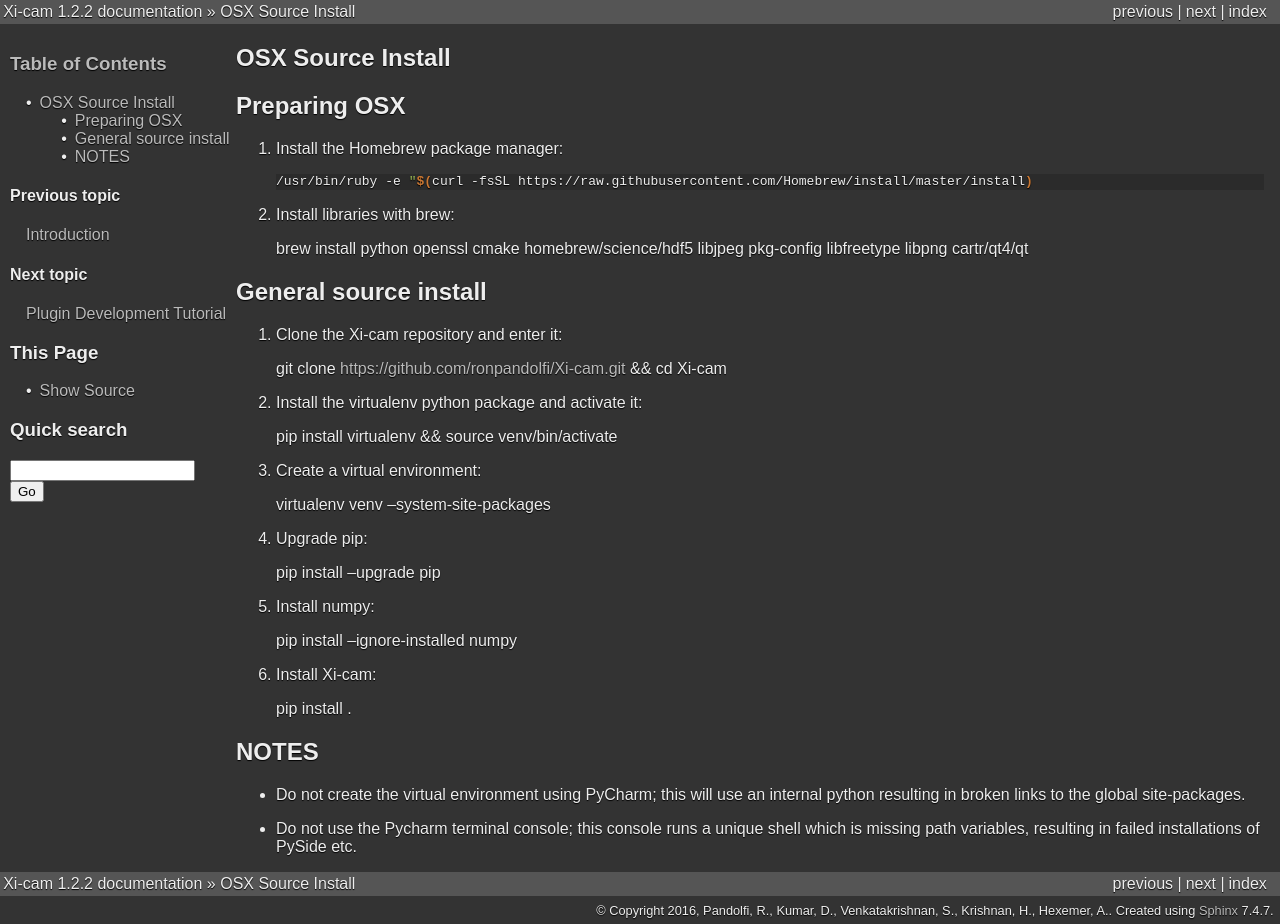
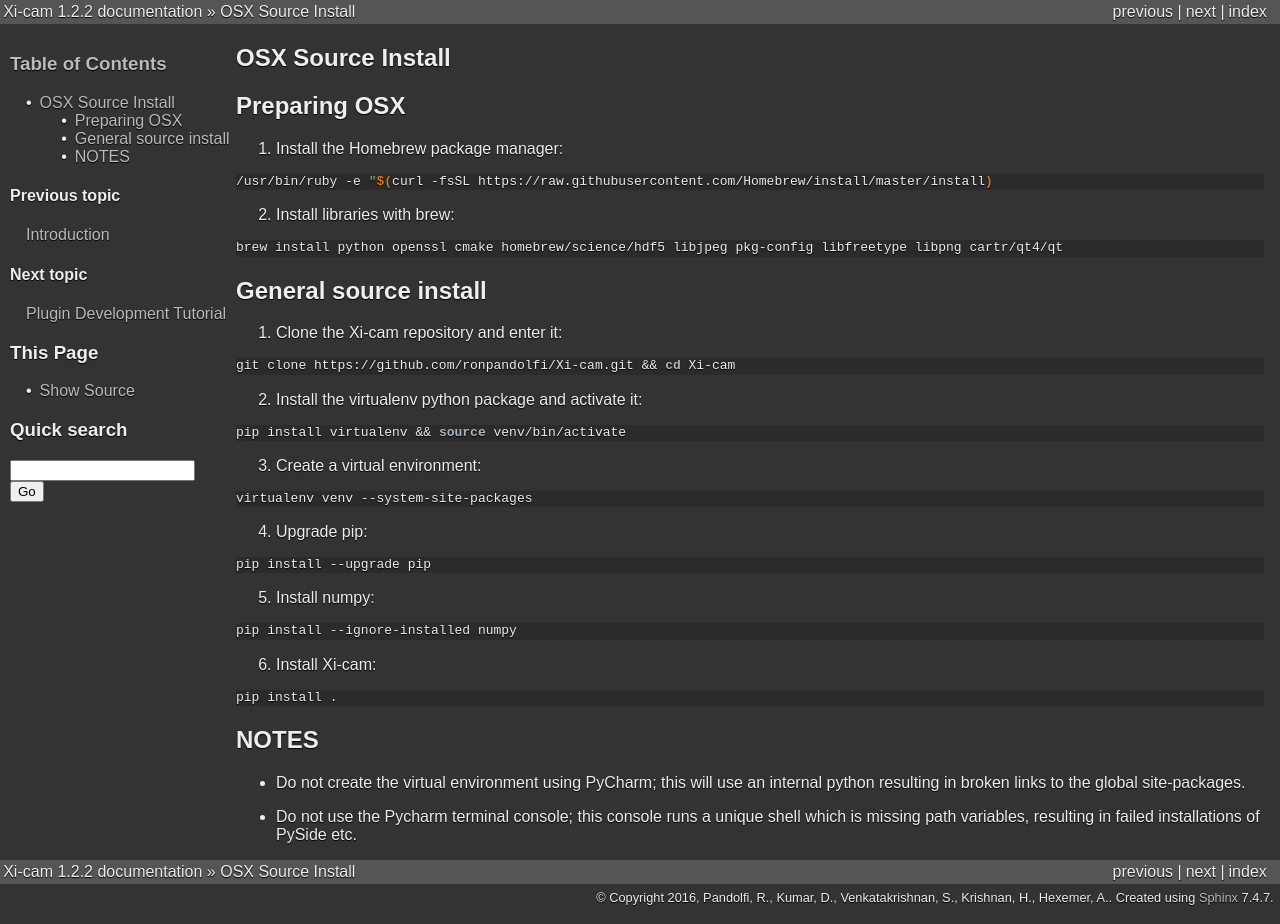
Before and after one commit to ronpandolfi/Xi-cam, a Sphinx documentation site: the page built from doc/source/macSourceInstall.rst, in a window 1280 px wide. Built offline with Sphinx 7.4.7, drawn with Linux system fonts in a browser that asks for light colours.

Commit message:
doc formatting

```diff
--- a/doc/source/macSourceInstall.rst
+++ b/doc/source/macSourceInstall.rst
@@ -7,38 +7,54 @@
 Preparing OSX
 -------------
 
-1. Install the Homebrew package manager::
+1. Install the Homebrew package manager:
+
+.. code-block:: bash
 
     /usr/bin/ruby -e "$(curl -fsSL https://raw.githubusercontent.com/Homebrew/install/master/install)
 
-2.  Install libraries with brew::
+2.  Install libraries with brew:
+
+.. code-block:: bash
 
     brew install python openssl cmake homebrew/science/hdf5 libjpeg pkg-config libfreetype libpng cartr/qt4/qt
 
 General source install
 ----------------------
 
-1.  Clone the Xi-cam repository and enter it::
+1.  Clone the Xi-cam repository and enter it:
+
+.. code-block:: bash
 
     git clone https://github.com/ronpandolfi/Xi-cam.git && cd Xi-cam
 
-2.  Install the virtualenv python package and activate it::
+2.  Install the virtualenv python package and activate it:
+
+.. code-block:: bash
 
     pip install virtualenv && source venv/bin/activate
 
-3.  Create a virtual environment::
+3.  Create a virtual environment:
+
+.. code-block:: bash
 
     virtualenv venv --system-site-packages
 
-4.  Upgrade pip::
+4.  Upgrade pip:
+
+.. code-block:: bash
 
     pip install --upgrade pip
 
-5.  Install numpy::
+5.  Install numpy:
+
+.. code-block:: bash
 
     pip install --ignore-installed numpy
 
-6.  Install Xi-cam::
+6.  Install Xi-cam:
+
+.. code-block:: bash
 
     pip install .
 
```
